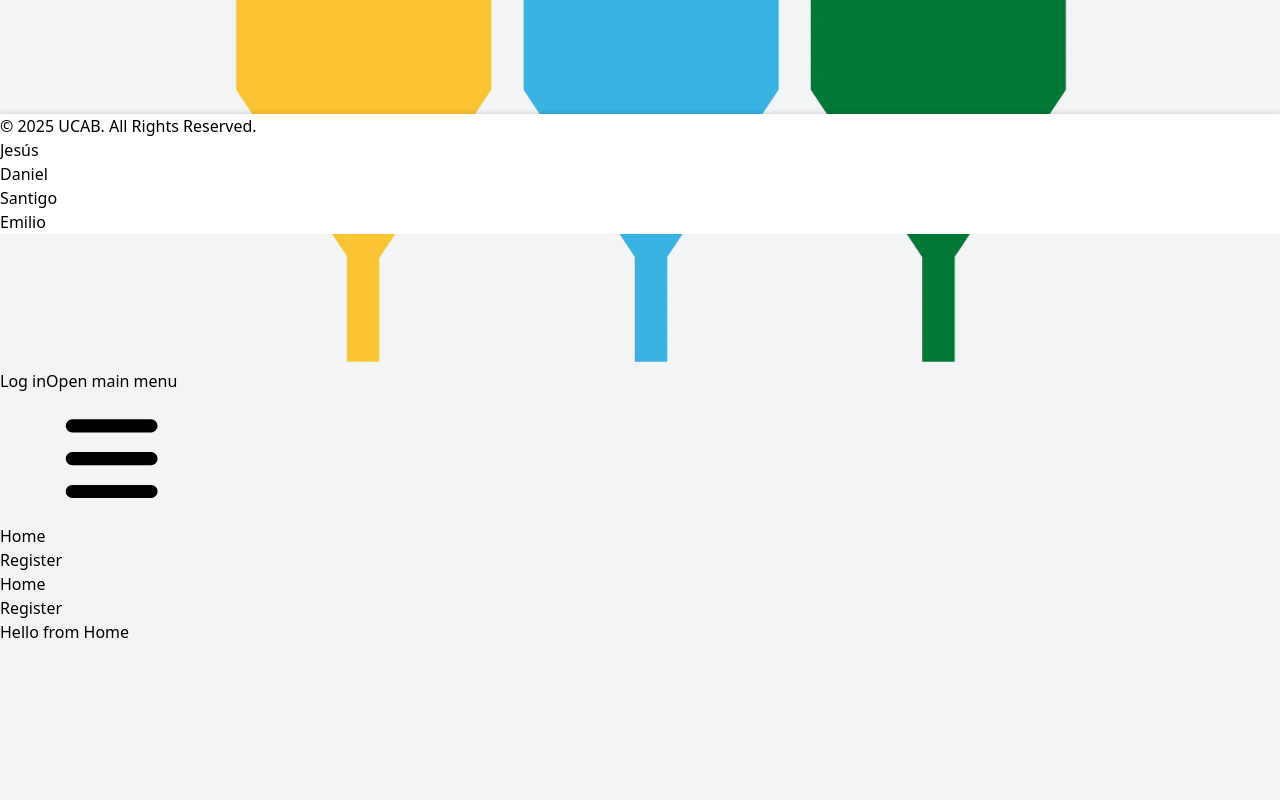
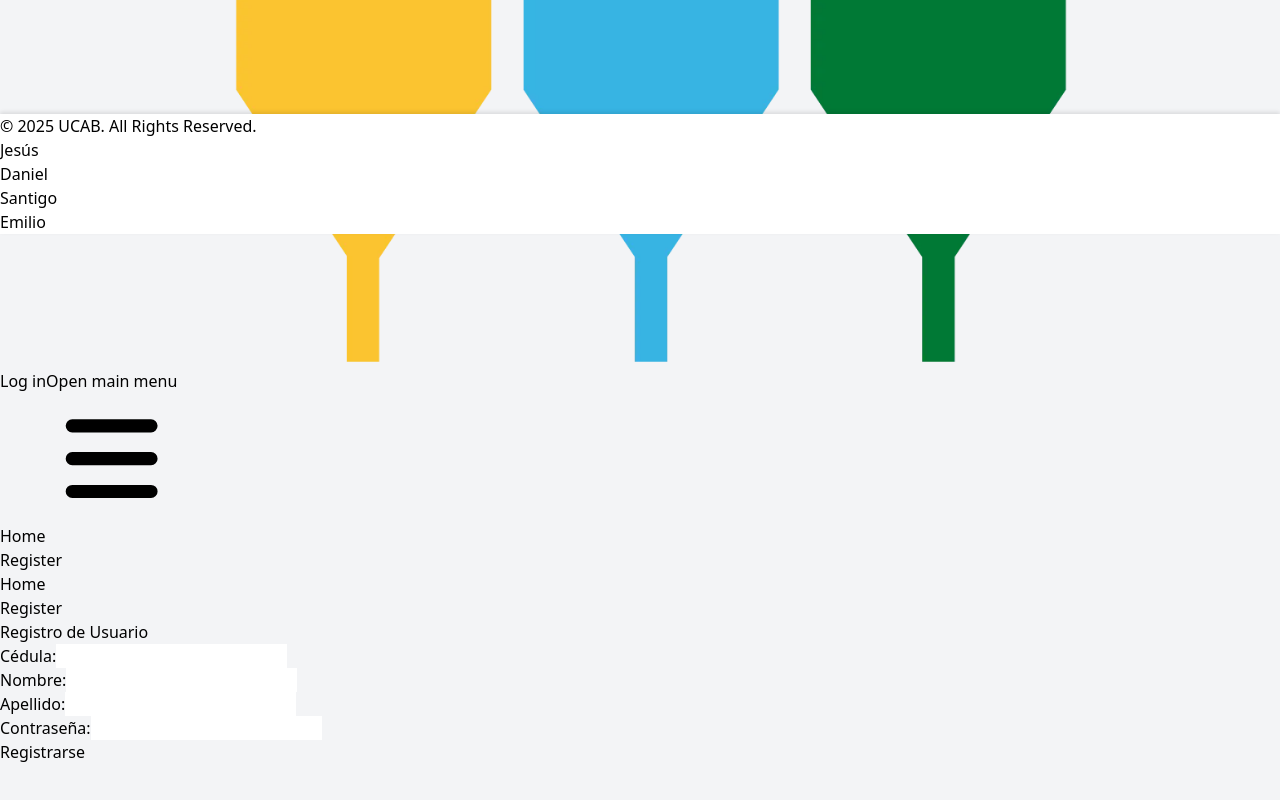
Before and after one commit to daniperdomo/Gestion_tesis, a React (Vite) app: page /registro_usuario in a window 1280 px wide. Shown: the part 566-1366 px from the top of the page. Before the commit the page ends 1290 px from the top, so only its background shows below. Built offline with nearby package versions, Linux system fonts and the light colour scheme.

Commit message:
Añadimos pantalla inicial, de registro y de inicio, estamos solventando el header y el footer innecesario

```diff
--- a/src/App.jsx
+++ b/src/App.jsx
@@ -1,19 +1,31 @@
 import './App.css';
 import { BrowserRouter as Router, Routes, Route } from 'react-router-dom';
-import Home from './pages/home';
+import Pantalla_inicial from './pages/Pantalla_inicial';
+import Inicio_sesion from './pages/Inicio_sesion';
+import Registro_usuario from './pages/Registro_usuario';
+import Home from './pages/Home';
 import Versa from './pages/versa';
 import Register from './pages/Register';
 import Login from './pages/Login';
 import RegisterForm from './pages/RegisterForm';
 import Header from './components/header';
 import Footer from './components/footer';
+import Inicio_Sesion from './pages/Inicio_sesion';
+import SinComponentes from './components/SinComponentes';
 
 function App() {
     return (
         <Router>
+            <SinComponentes>
+
+
+            </SinComponentes>
+
             <Header />
             <Routes>
-                <Route path='/' element={<Home />} />
+                <Route path='/' element={<Pantalla_inicial />} />
+                <Route path='/registro_usuario' element={<Registro_usuario />} />
+                <Route path='/inicio_sesion' element={<Inicio_Sesion />} />
                 <Route path='/register' element={<Register />} />
                 <Route path='/register/:type' element={<RegisterForm />} />
                 <Route path='/login' element={<Login />} />
--- /dev/null
+++ b/src/components/SinComponentes.jsx
@@ -0,0 +1,9 @@
+import React from 'react';
+
+const SinComponentes = ({ children }) => {
+  return (
+    <div>{children}</div>
+  );
+}
+
+export default SinComponentes;
--- /dev/null
+++ b/src/pages/Inicio_sesion.jsx
@@ -0,0 +1,25 @@
+import React from 'react';
+import { Link } from 'react-router-dom';
+
+const Inicio_Sesion = () => {
+    return (
+        <div className="h-screen flex flex-col items-center justify-center bg-gray-100 dark:bg-gray-900">
+            <h1 className="text-2xl font-bold mb-4 text-gray-800 dark:text-white">Inicio de Sesión</h1>
+            <form className="w-full max-w-sm">
+                <div className="mb-4">
+                    <label htmlFor="cedula" className="block text-gray-700 dark:text-white text-sm font-bold mb-2">Cédula:</label>
+                    <input type="text" id="cedula" name="cedula" className="shadow appearance-none border rounded w-full py-2 px-3 text-gray-700 leading-tight focus:outline-none focus:shadow-outline" />
+                </div>
+                <div className="mb-6">
+                    <label htmlFor="password" className="block text-gray-700 dark:text-white text-sm font-bold mb-2">Contraseña:</label>
+                    <input type="password" id="password" name="password" className="shadow appearance-none border rounded w-full py-2 px-3 text-gray-700 leading-tight focus:outline-none focus:shadow-outline" />
+                </div>
+                <button className="bg-blue-500 hover:bg-blue-700 text-white font-bold py-2 px-4 rounded focus:outline-none focus:shadow-outline" type="button">
+                    Iniciar Sesión
+                </button>
+            </form>
+        </div>
+    );
+};
+
+export default Inicio_Sesion;
--- /dev/null
+++ b/src/pages/Pantalla_inicial.jsx
@@ -0,0 +1,27 @@
+import React from 'react';
+import { Link } from 'react-router-dom';
+
+const PantallaInicial = () => {
+    return (
+        <div className="h-screen flex flex-col items-center justify-center bg-gray-100 dark:bg-gray-900">
+            <h1 className="text-4xl font-bold mb-8 text-gray-800 dark:text-white text-center">
+                Bienvenido al sistema de gestion de tesis de la UCAB
+            </h1>
+            <p className="text-lg text-gray-600 dark:text-gray-300 mb-10 text-center">
+                Por favor, selecciona una opción para continuar:
+            </p>
+
+            <div className="flex space-x-4">
+                <Link to="/registro_usuario" className="px-6 py-3 bg-blue-500 text-white font-semibold rounded-lg shadow-md hover:bg-blue-600 focus:outline-none focus:ring-2 focus:ring-blue-400 focus:ring-opacity-75">
+                    Registro de Usuario
+                </Link>
+
+                <Link to="/inicio_sesion" className="px-6 py-3 bg-green-500 text-white font-semibold rounded-lg shadow-md hover:bg-green-600 focus:outline-none focus:ring-2 focus:ring-green-400 focus:ring-opacity-75">
+                    Inicio de Sesión
+                </Link>
+            </div>
+        </div>
+    );
+};
+
+export default PantallaInicial;
--- /dev/null
+++ b/src/pages/Registro_usuario.jsx
@@ -0,0 +1,33 @@
+import React from 'react';
+import { Link } from 'react-router-dom';
+
+const Registro_usuario = () => {
+    return (
+        <div className="h-screen flex flex-col items-center justify-center bg-gray-100 dark:bg-gray-900">
+            <h1 className="text-2xl font-bold mb-4 text-gray-800 dark:text-white">Registro de Usuario</h1>
+            <form className="w-full max-w-sm">
+                <div className="mb-4">
+                    <label htmlFor="cedula" className="block text-gray-700 dark:text-white text-sm font-bold mb-2">Cédula:</label>
+                    <input type="text" id="cedula" name="cedula" className="shadow appearance-none border rounded w-full py-2 px-3 text-gray-700 leading-tight focus:outline-none focus:shadow-outline" />
+                </div>
+                <div className="mb-4">
+                    <label htmlFor="nombre" className="block text-gray-700 dark:text-white text-sm font-bold mb-2">Nombre:</label>
+                    <input type="text" id="nombre" name="nombre" className="shadow appearance-none border rounded w-full py-2 px-3 text-gray-700 leading-tight focus:outline-none focus:shadow-outline" />
+                </div>
+                <div className="mb-4">
+                    <label htmlFor="apellido" className="block text-gray-700 dark:text-white text-sm font-bold mb-2">Apellido:</label>
+                    <input type="text" id="apellido" name="apellido" className="shadow appearance-none border rounded w-full py-2 px-3 text-gray-700 leading-tight focus:outline-none focus:shadow-outline" />
+                </div>
+                <div className="mb-6">
+                    <label htmlFor="password" className="block text-gray-700 dark:text-white text-sm font-bold mb-2">Contraseña:</label>
+                    <input type="password" id="password" name="password" className="shadow appearance-none border rounded w-full py-2 px-3 text-gray-700 leading-tight focus:outline-none focus:shadow-outline" />
+                </div>
+                <button className="bg-blue-500 hover:bg-blue-700 text-white font-bold py-2 px-4 rounded focus:outline-none focus:shadow-outline" type="button">
+                    Registrarse
+                </button>
+            </form>
+        </div>
+    );
+};
+
+export default Registro_usuario;
```
